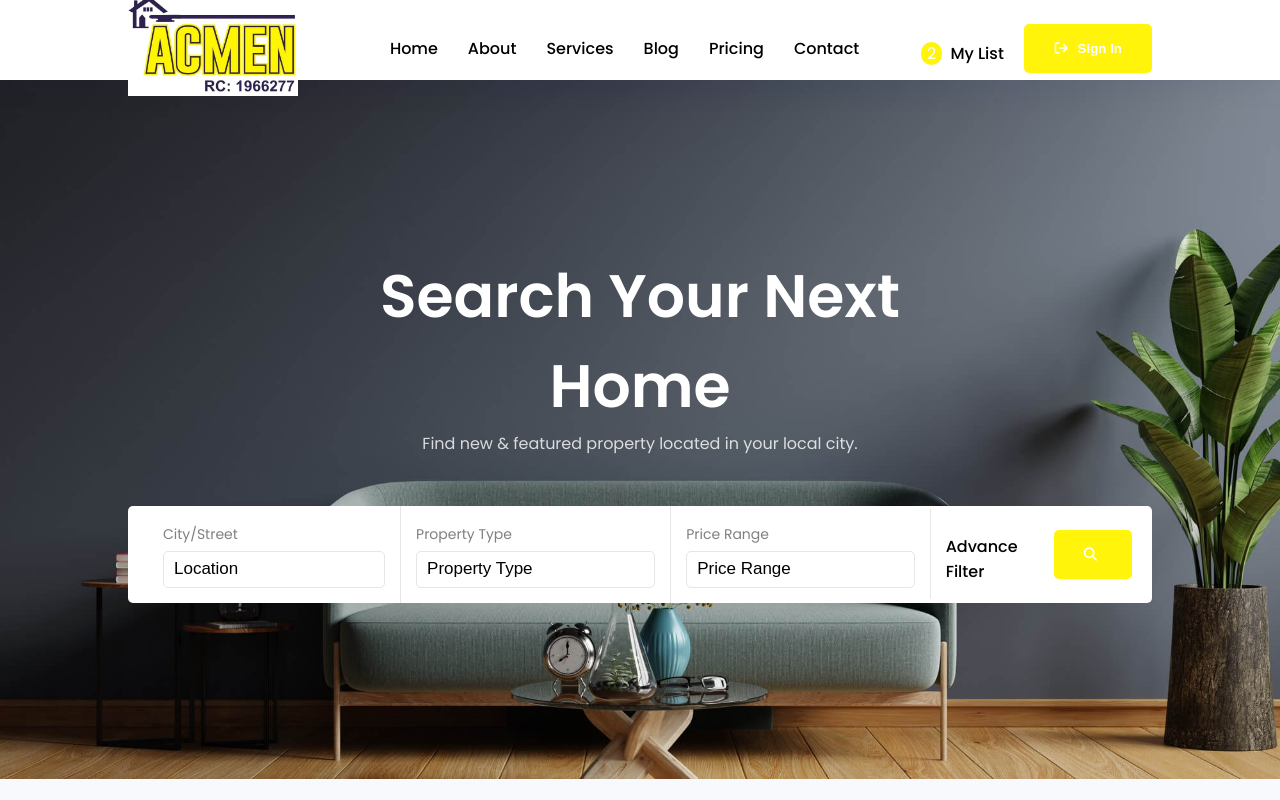
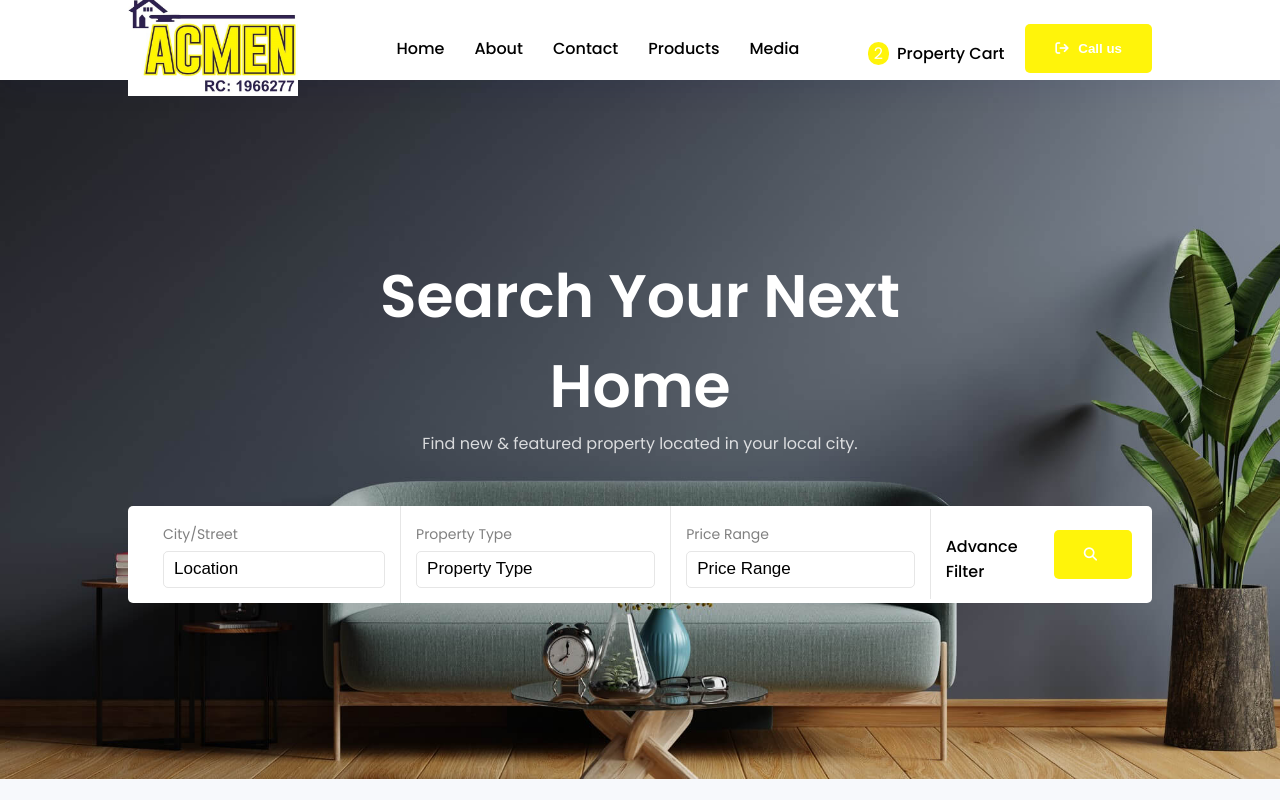
Before and after one commit to hiWisdom/acmen, a React (Create React App) app: page / in a window 1280 px wide. Shown: the top 800 px of the page. Built offline with nearby package versions, Linux system fonts and the light colour scheme.

Commit message:
data update

```diff
--- a/package.json
+++ b/package.json
@@ -1,4 +1,5 @@
 {
+  "homepage": "https://hiWisdom.github.io/acmen",
   "name": "real-estate",
   "version": "0.1.0",
   "private": true,
@@ -16,6 +17,8 @@
   },
   "scripts": {
     "start": "react-scripts start",
+    "predeploy": "npm run build",
+    "deploy": "gh-pages -d build",
     "build": "react-scripts build",
     "test": "react-scripts test",
     "eject": "react-scripts eject"
--- a/src/components/common/footer/Footer.jsx
+++ b/src/components/common/footer/Footer.jsx
@@ -22,6 +22,15 @@ const Footer = () => {
           <div className='box'>
             <div className='logo'>
               <img src='../images/acmen1.jpg' alt='' />
+              <h5>
+                Our Location
+                Head Office: 4A Omon Ebhomenye Street, Off Admiralty Way, Lekki Phase 1, Lagos, Nigeria.
+                Mainland Cooperate Office: 65, Allen Avenue, First Bank Bus-stop, Ikeja, Lagos, Nigeria.
+              </h5>
+
+              <br/>
+              <br/>
+
               <h2>Do You Need Help With Anything?</h2>
               <p>Receive updates, hot deals, tutorials, discounts sent straignt in your inbox every month</p>
 
--- a/src/components/common/header/Header.jsx
+++ b/src/components/common/header/Header.jsx
@@ -25,10 +25,10 @@ const Header = () => {
           </div>
           <div className='button flex'>
             <h4>
-              <span>2</span> My List
+              <span>2</span> Property Cart
             </h4>
             <button className='btn1'>
-              <i className='fa fa-sign-out'></i> Sign In
+              <i className='fa fa-sign-out'></i> Call us
             </button>
           </div>
 
--- a/src/components/data/Data.js
+++ b/src/components/data/Data.js
@@ -5,26 +5,30 @@ export const nav = [
     text: "home",
     path: "/",
   },
+
   {
     text: "about",
     path: "/about",
   },
-  {
-    text: "services",
-    path: "/services",
-  },
-  {
-    text: "blog",
-    path: "/blog",
-  },
-  {
-    text: "pricing",
-    path: "/pricing",
-  },
+
   {
     text: "contact",
     path: "/contact",
+
   },
+
+  {
+    text: "products",
+    path: "/services",
+  },
+
+  {
+    text: "Media",
+    path: "/blog",
+  },
+
+
+
 ]
 
 /**featured link items */
@@ -320,15 +324,15 @@ export const price = [
 /**footer link items */
 export const footer = [
   {
-    title: "LAYOUTS",
-    text: [{ list: "Home Page" }, { list: "About Page" }, { list: "Service Page" }, { list: "Property Page" }, { list: "Contact Page" }, { list: "Single Blog" }],
+    title: "About Acmen Homes",
+    text: [{ list: "Real Estate Videos" }, { list: "Blog" }, { list: "Purchase" }],
   },
   {
-    title: "ALL SECTIONS",
-    text: [{ list: "Headers" }, { list: "Features" }, { list: "Attractive" }, { list: "Testimonials" }, { list: "Videos" }, { list: "Footers" }],
+    title: "Help & Support",
+    text: [{ list: "FAQS" }, { list: "Customer Care" }, { list: "Book an Inspection" }, { list: "How To Use Acmen Portal" }, { list: "News" }],
   },
   {
-    title: "COMPANY",
-    text: [{ list: "About" }, { list: "Blog" }, { list: "Pricing" }, { list: "Affiliate" }, { list: "Login" }, { list: "Changelog" }],
+    title: "Follow Us",
+    text: [{ list: "Facebook" }, { list: "Instagram" }, { list: "Youtube" }],
   },
 ]
```
